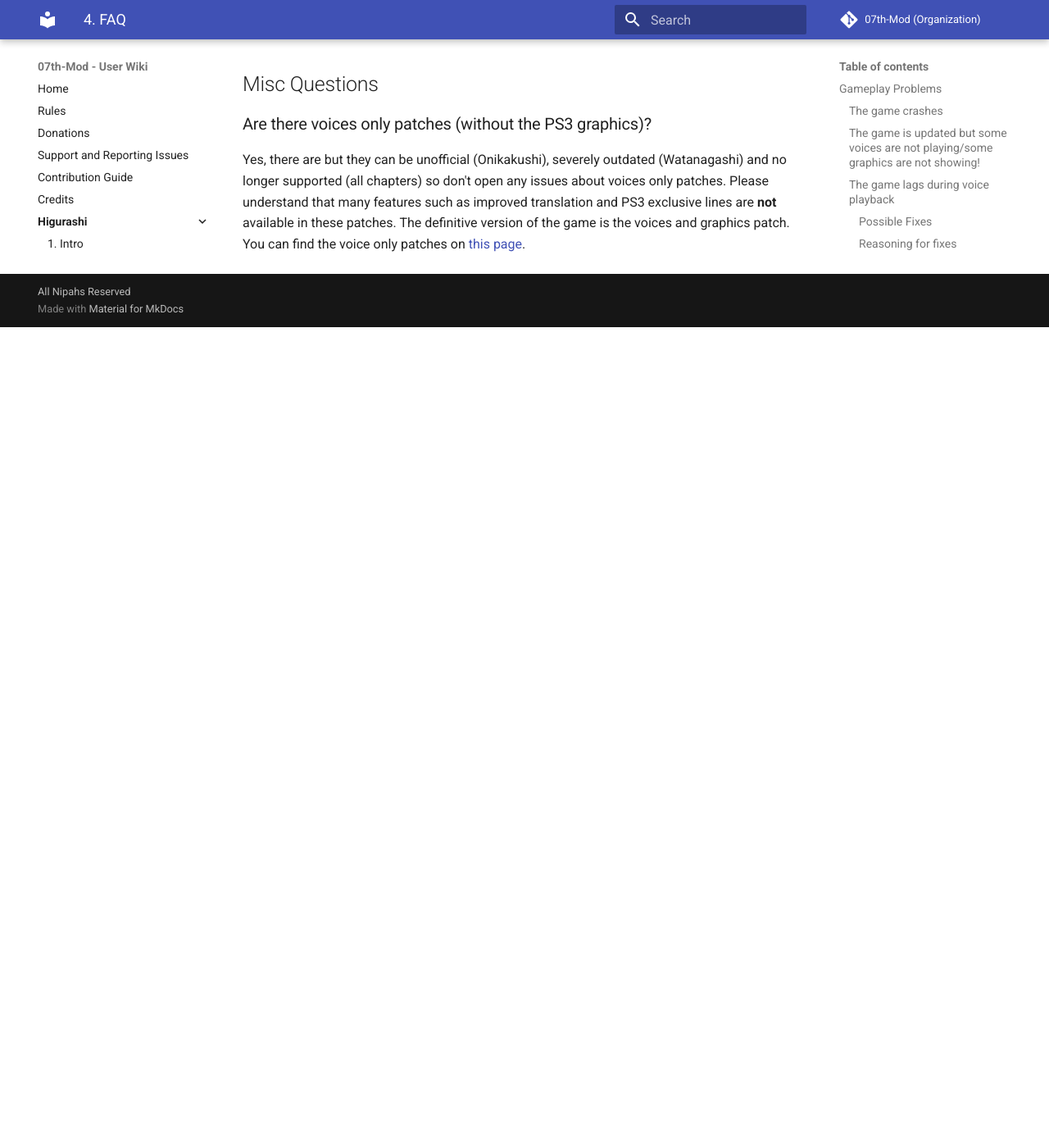
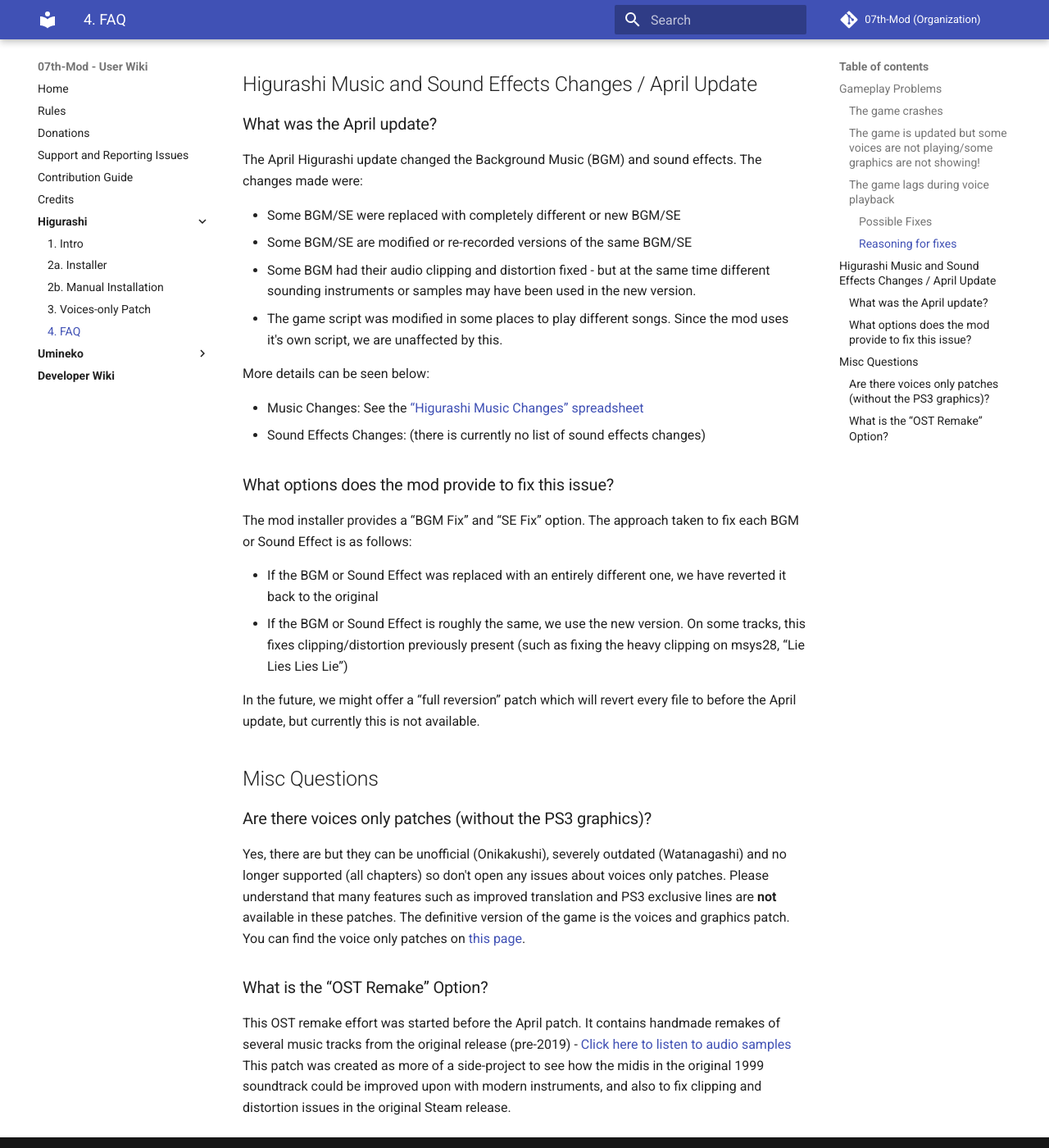
Before and after one commit to 07th-mod/wiki, an MkDocs documentation site: the page built from docs/Higurashi/FAQ.md, in a window 1280 px wide and 1400 px high, scrolled down 1049 px. Shown: the whole window at 82% size. Built offline with MkDocs 1.6.1 and Material for MkDocs 9.7.7, drawn with Linux system fonts in a browser that asks for light colours; before the commit the page ends 1448 px from its top, so only the background shows below that.

Commit message:
Add information about April Update, Fix BGM/SE, and OST Remake options

```diff
--- a/docs/Higurashi/FAQ.md
+++ b/docs/Higurashi/FAQ.md
@@ -28,8 +28,38 @@
 
 A fragmented/very full HDD may be slow to load the assets - hence we recommend installing on an SSD.
 
+## Higurashi Music and Sound Effects Changes / April Update
+
+### What was the April update?
+
+The April Higurashi update changed the Background Music (BGM) and sound effects. The changes made were:
+
+- Some BGM/SE were replaced with completely different or new BGM/SE
+- Some BGM/SE are modified or re-recorded versions of the same BGM/SE
+- Some BGM had their audio clipping and distortion fixed - but at the same time different sounding instruments or samples may have been used in the new version.
+- The game script was modified in some places to play different songs. Since the mod uses it's own script, we are unaffected by this.
+
+More details can be seen below:
+
+- Music Changes: See the [“Higurashi Music Changes” spreadsheet](https://docs.google.com/spreadsheets/d/1c4Ou9ssNuTAsxJozD0nnc-fzfaIwAdk30F2JhhQGmw4/edit?usp=sharing)
+- Sound Effects Changes: (there is currently no list of sound effects changes)
+
+### What options does the mod provide to fix this issue?
+
+The mod installer provides a “BGM Fix” and “SE Fix” option. The approach taken to fix each BGM or Sound Effect is as follows:
+
+- If the BGM or Sound Effect was replaced with an entirely different one, we have reverted it back to the original
+- If the BGM or Sound Effect is roughly the same, we use the new version. On some tracks, this fixes clipping/distortion previously present (such as fixing the heavy clipping on msys28, “Lie Lies Lies Lie”)
+
+In the future, we might offer a “full reversion” patch which will revert every file to before the April update, but currently this is not available.
+
 ## Misc Questions
 
 ### Are there voices only patches (without the PS3 graphics)?
 
 Yes, there are but they can be unofficial (Onikakushi), severely outdated (Watanagashi) and no longer supported (all chapters) so don't open any issues about voices only patches. Please understand that many features such as improved translation and PS3 exclusive lines are **not** available in these patches. The definitive version of the game is the voices and graphics patch. You can find the voice only patches on [this page](https://07th-mod.com/wiki/Higurashi/Higurashi-Part-1.1---Voices-only-Patch/).
+
+### What is the “OST Remake” Option?
+
+This OST remake effort was started before the April patch. It contains handmade remakes of several music tracks from the original release (pre-2019) - [Click here to listen to audio samples](https://radiataalice.bandcamp.com/album/hinamizawa-syndrome-vol-1)
+This patch was created as more of a side-project to see how the midis in the original 1999 soundtrack could be improved upon with modern instruments, and also to fix clipping and distortion issues in the original Steam release.
```
